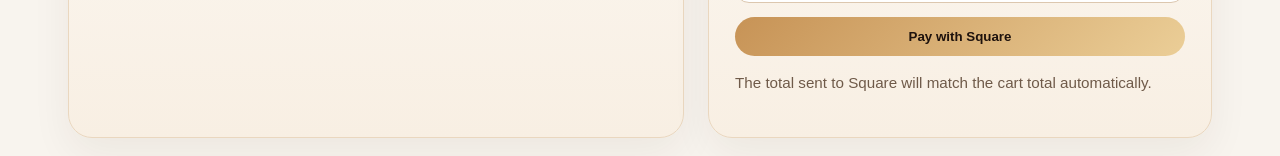
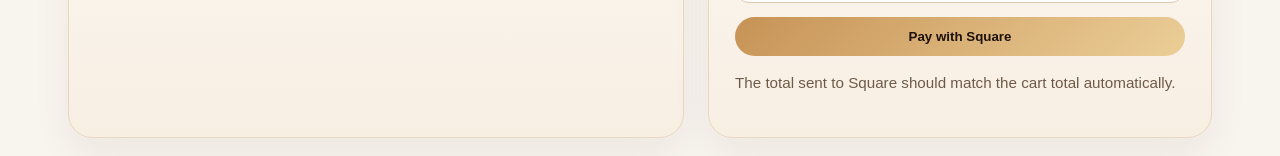
Before and after one commit to kantterosclothingco-lab/soulfood-fusion-house, a Next.js app: page /checkout in a window 1280 px wide. Shown: the part 796-952 px from the top of the page. Built offline with nearby package versions, Linux system fonts and the light colour scheme.

Commit message:
Update checkout.js

```diff
--- a/pages/checkout.js
+++ b/pages/checkout.js
@@ -59,6 +59,7 @@ export default function CheckoutPage() {
         return;
       }
 
+      console.error("Checkout error:", data);
       alert(data.error || "Failed to start payment");
     } catch (error) {
       console.error(error);
@@ -191,7 +192,7 @@ export default function CheckoutPage() {
             </form>
 
             <p className="note">
-              The total sent to Square will match the cart total automatically.
+              The total sent to Square should match the cart total automatically.
             </p>
           </aside>
         </div>
```
